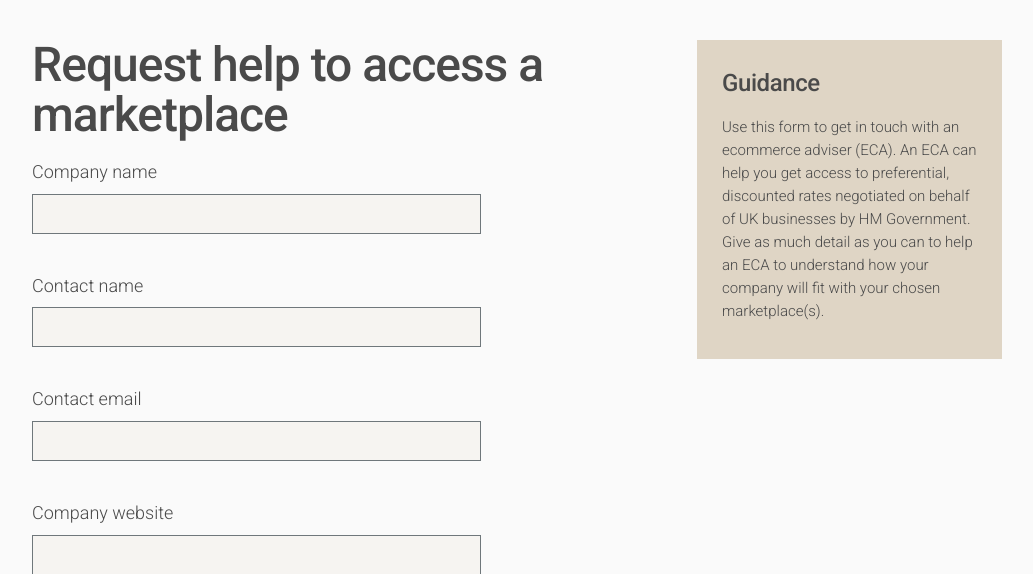
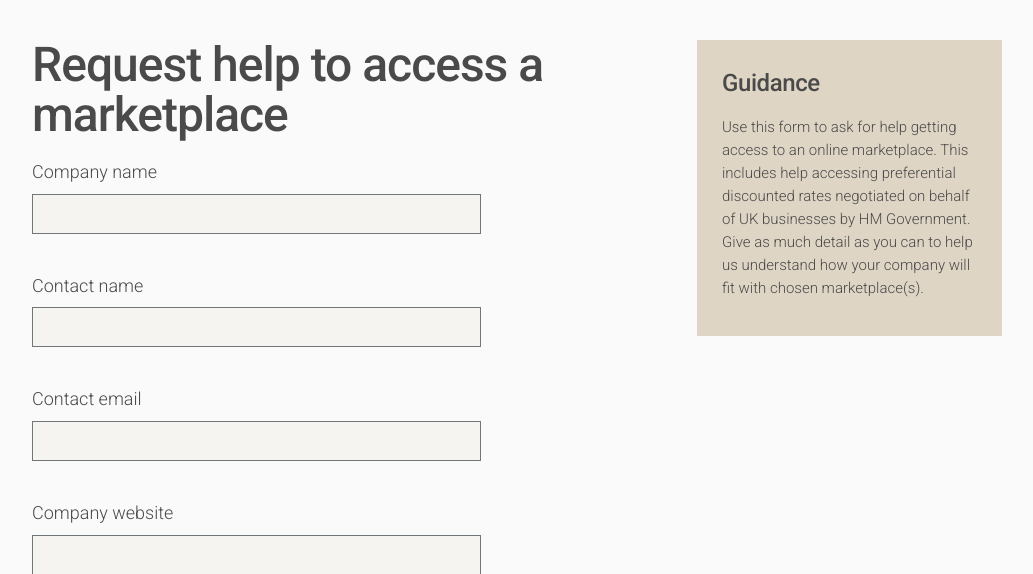
Before and after one commit to uktrade/help, a Django app: page /triage/1/ in a window 1280 px wide. Shown: the part 136-710 px from the top of the page, without its empty margins (123-1156 px from the left). Run offline with Django 3.2, Linux system fonts and the light colour scheme; some libraries are stand-ins or nearby versions.

Commit message:
update guidance text

```diff
--- a/contact/templates/triage.html
+++ b/contact/templates/triage.html
@@ -7,7 +7,7 @@
     <aside>
       <div class="home-info background--stone push--bottom">
         <h4 class="heading-small font-med push-half--top">Guidance</h4>
-        <p class="font-xxsmall push--top">Use this form to get in touch with an ecommerce adviser (ECA). An ECA can help you get access to preferential, discounted rates negotiated on behalf of UK businesses by HM Government. Give as much detail as you can to help an ECA to understand how your company will fit with your chosen marketplace(s).</p>
+        <p class="font-xxsmall push--top">Use this form to ask for help getting access to an online marketplace. This includes help accessing preferential discounted rates negotiated on behalf of UK businesses by HM Government. Give as much detail as you can to help us understand how your company will fit with chosen marketplace(s).</p>
       </div>
     </aside>
   </div>
```
